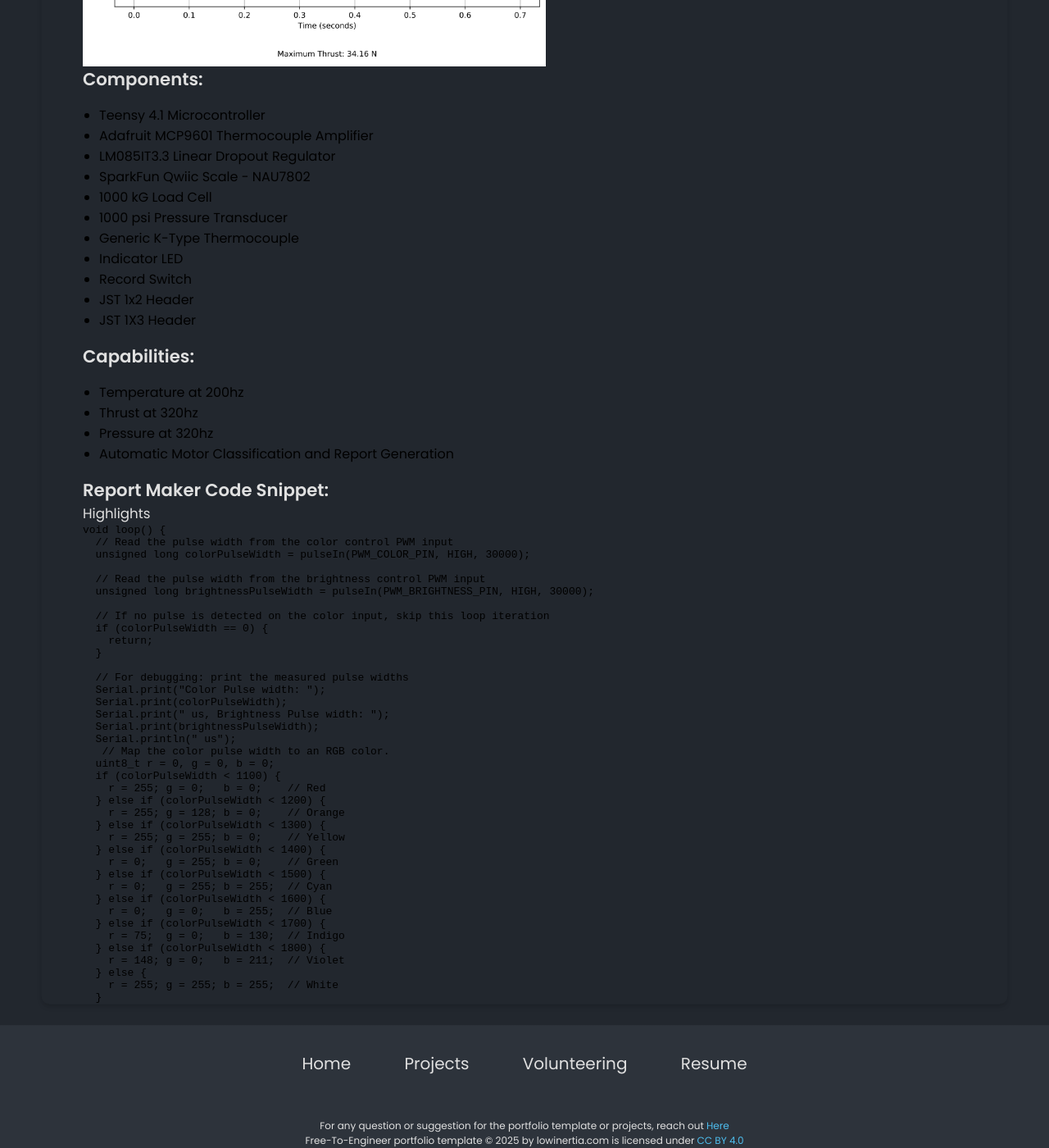
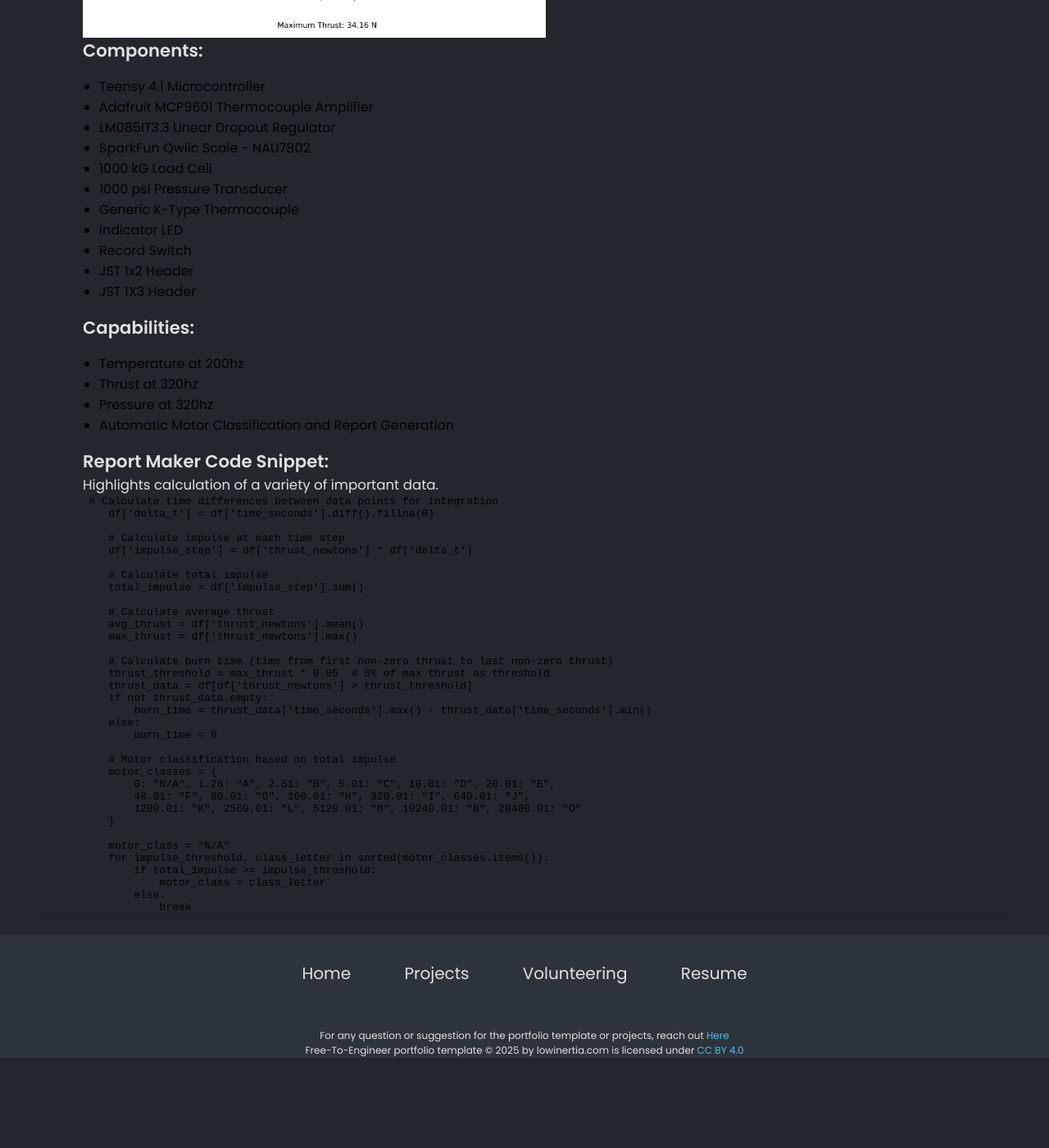
Before and after one commit to AlexZidar/AlexZidar.github.io, a Jekyll site: the page built from _projects/prop-data/index.md, in a window 1280 px wide and 1400 px high, scrolled down 2716 px. Shown: the whole window at 82% size. Built offline with Jekyll 4.4.1, drawn with Linux system fonts in a browser that asks for light colours; after the commit the page ends 4006 px from its top, so only the background shows below that.

````diff
--- a/_projects/prop-data/index.md
+++ b/_projects/prop-data/index.md
@@ -29,7 +29,7 @@
 {% include image-gallery.html images="daqanalysis.png" height="400" %}
 
 ## Example Output Report:
-{% include image-gallery.html images="daqresults1.png" height="450" %}
+{% include image-gallery.html images="daqresults1.png" height="415" %}
 {% include image-gallery.html images="daqresults2.png" height="400" %}
 
 ## Components:
@@ -54,45 +54,40 @@
 
 
 ## Report Maker Code Snippet:
-### Highlights
+### Highlights calculation of a variety of important data.
 ```Python
-void loop() {
-  // Read the pulse width from the color control PWM input
-  unsigned long colorPulseWidth = pulseIn(PWM_COLOR_PIN, HIGH, 30000);
+ # Calculate time differences between data points for integration
+    df['delta_t'] = df['time_seconds'].diff().fillna(0)
 
-  // Read the pulse width from the brightness control PWM input
-  unsigned long brightnessPulseWidth = pulseIn(PWM_BRIGHTNESS_PIN, HIGH, 30000);
+    # Calculate impulse at each time step
+    df['impulse_step'] = df['thrust_newtons'] * df['delta_t']
 
-  // If no pulse is detected on the color input, skip this loop iteration
-  if (colorPulseWidth == 0) {
-    return;
-  }
+    # Calculate total impulse
+    total_impulse = df['impulse_step'].sum()
 
-  // For debugging: print the measured pulse widths
-  Serial.print("Color Pulse width: ");
-  Serial.print(colorPulseWidth);
-  Serial.print(" us, Brightness Pulse width: ");
-  Serial.print(brightnessPulseWidth);
-  Serial.println(" us");
-   // Map the color pulse width to an RGB color.
-  uint8_t r = 0, g = 0, b = 0;
-  if (colorPulseWidth < 1100) {
-    r = 255; g = 0;   b = 0;    // Red
-  } else if (colorPulseWidth < 1200) {
-    r = 255; g = 128; b = 0;    // Orange
-  } else if (colorPulseWidth < 1300) {
-    r = 255; g = 255; b = 0;    // Yellow
-  } else if (colorPulseWidth < 1400) {
-    r = 0;   g = 255; b = 0;    // Green
-  } else if (colorPulseWidth < 1500) {
-    r = 0;   g = 255; b = 255;  // Cyan
-  } else if (colorPulseWidth < 1600) {
-    r = 0;   g = 0;   b = 255;  // Blue
-  } else if (colorPulseWidth < 1700) {
-    r = 75;  g = 0;   b = 130;  // Indigo
-  } else if (colorPulseWidth < 1800) {
-    r = 148; g = 0;   b = 211;  // Violet
-  } else {
-    r = 255; g = 255; b = 255;  // White
-  }
+    # Calculate average thrust
+    avg_thrust = df['thrust_newtons'].mean()
+    max_thrust = df['thrust_newtons'].max()
+
+    # Calculate burn time (time from first non-zero thrust to last non-zero thrust)
+    thrust_threshold = max_thrust * 0.05  # 5% of max thrust as threshold
+    thrust_data = df[df['thrust_newtons'] > thrust_threshold]
+    if not thrust_data.empty:
+        burn_time = thrust_data['time_seconds'].max() - thrust_data['time_seconds'].min()
+    else:
+        burn_time = 0
+
+    # Motor classification based on total impulse
+    motor_classes = {
+        0: "N/A", 1.26: "A", 2.51: "B", 5.01: "C", 10.01: "D", 20.01: "E",
+        40.01: "F", 80.01: "G", 160.01: "H", 320.01: "I", 640.01: "J",
+        1280.01: "K", 2560.01: "L", 5120.01: "M", 10240.01: "N", 20480.01: "O"
+    }
+
+    motor_class = "N/A"
+    for impulse_threshold, class_letter in sorted(motor_classes.items()):
+        if total_impulse >= impulse_threshold:
+            motor_class = class_letter
+        else:
+            break
 ```
````
